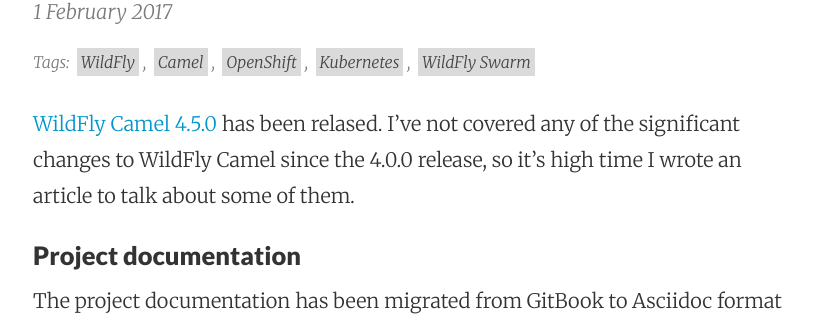
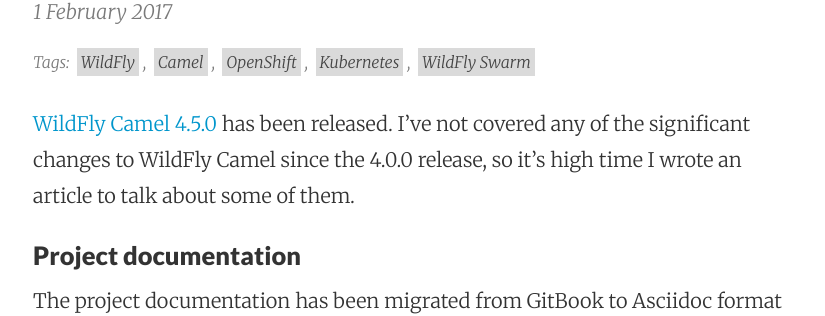
Before and after one commit to jamesnetherton/jamesnetherton.github.io, a Jekyll site: the page built from _posts/2017-02-01-wildfly-camel-4.5.0-released.md, in a window 1280 px wide. Shown: the part 309-625 px from the top of the page, without its empty margins (223-1048 px from the left). Built offline with Jekyll 4.4.1, drawn with Linux system fonts in a browser that asks for light colours; nearby versions of some CDN libraries.

```diff
--- a/_posts/2017-02-01-wildfly-camel-4.5.0-released.md
+++ b/_posts/2017-02-01-wildfly-camel-4.5.0-released.md
@@ -5,7 +5,7 @@
 tags: [WildFly, Camel, OpenShift, Kubernetes, WildFly Swarm]
 ---
 
-[WildFly Camel](https://github.com/wildfly-extras/wildfly-camel) [4.5.0](https://github.com/wildfly-extras/wildfly-camel/releases/tag/4.5.0) has been relased. I've not
+[WildFly Camel](https://github.com/wildfly-extras/wildfly-camel) [4.5.0](https://github.com/wildfly-extras/wildfly-camel/releases/tag/4.5.0) has been released. I've not
 covered any of the significant changes to WildFly Camel since the 4.0.0 release, so it's high time I wrote an article to talk about some of them.
 
 ### Project documentation
```
Also changed, not shown: _posts/2017-12-04-wildfly-camel-5.0.0-released.md (added, +15 -0 lines).
